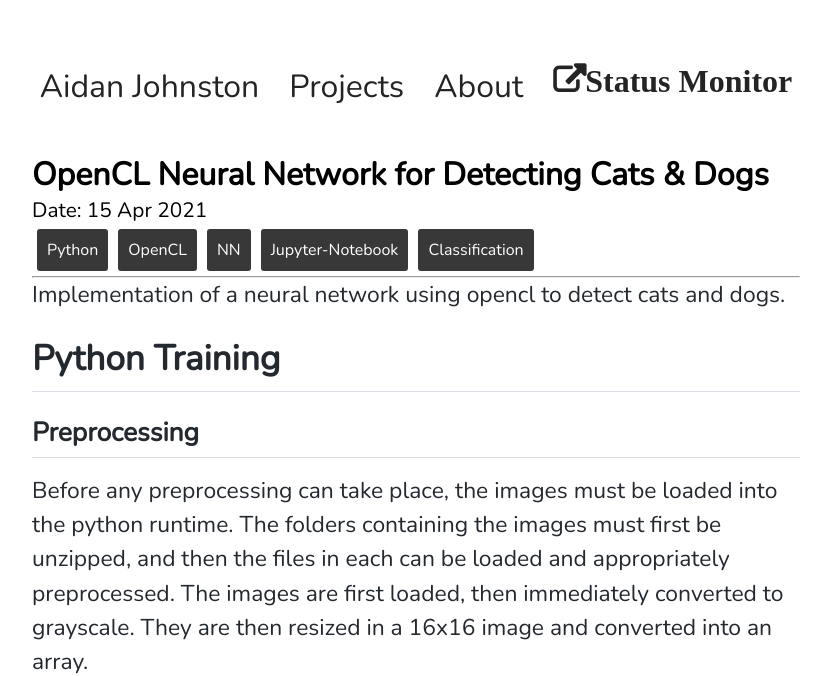
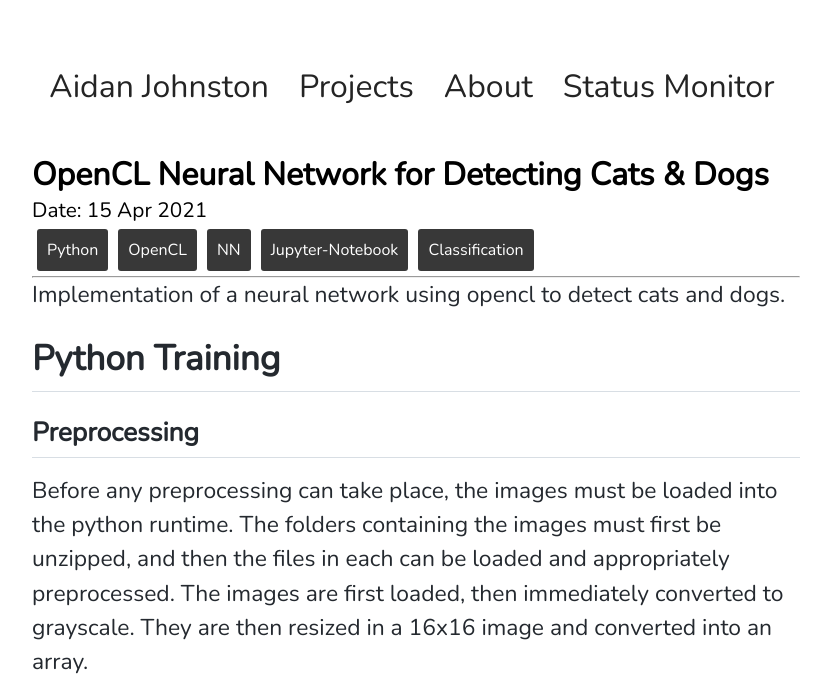
Before and after one commit to AidanJohnston/AidanJohnston.github.io, a Jekyll site: the page built from _posts/2021-04-15-catDog.md, in a window 1280 px wide. Shown: the top 676 px of the page, without its empty margins (224-1055 px from the left). Built offline with Jekyll 4.4.1, drawn with Linux system fonts in a browser that asks for light colours; grey boxes are pictures that could not be loaded.

Commit message:
Icon and font formating

```diff
--- a/_includes/navigation.html
+++ b/_includes/navigation.html
@@ -4,5 +4,5 @@
           {{ item.name }}
         </a>
     {% endfor %}
-    <a href="https://status.aidanjohnston.ca" style="font-weight: bolder;" class="fa fa-external-link" target="_blank">Status Monitor</a>
+    <a href="https://status.aidanjohnston.ca" target="_blank">Status Monitor <span class="fa fa-external"></span></a>
 </nav>
```
